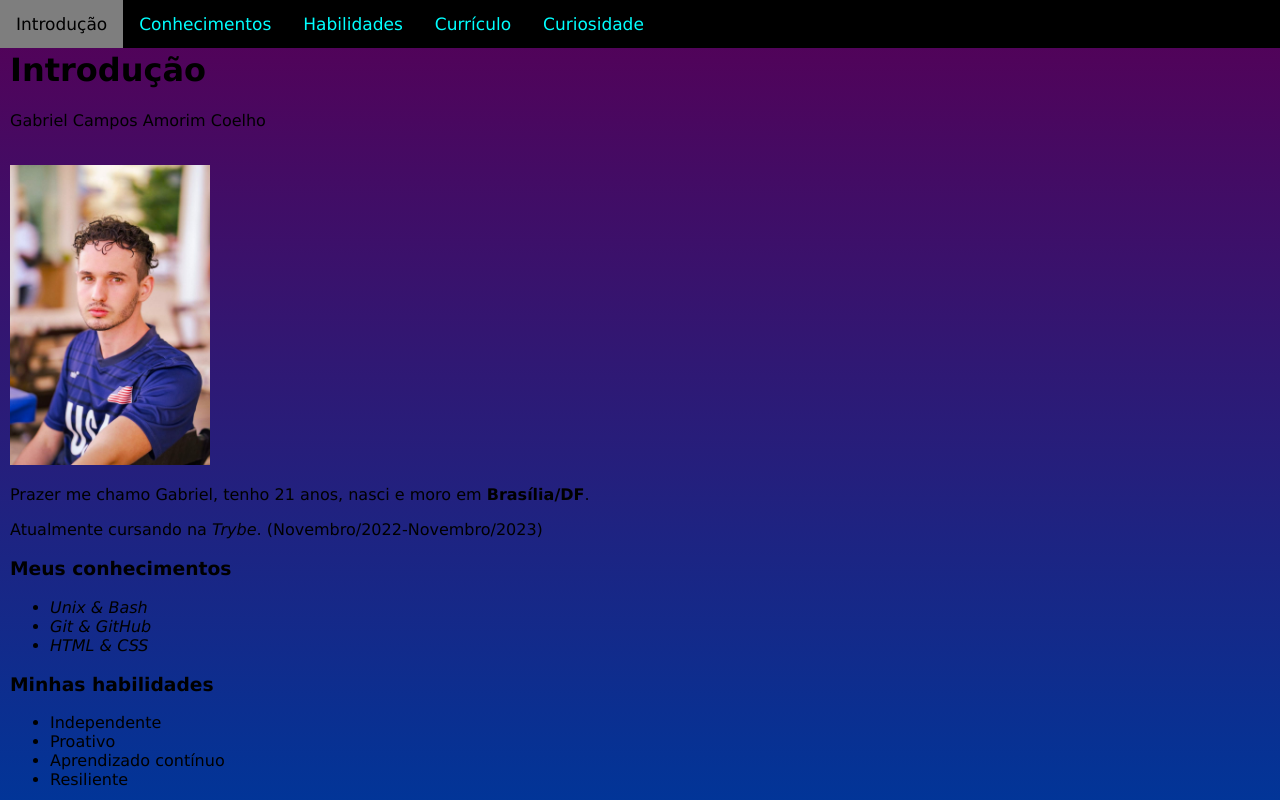
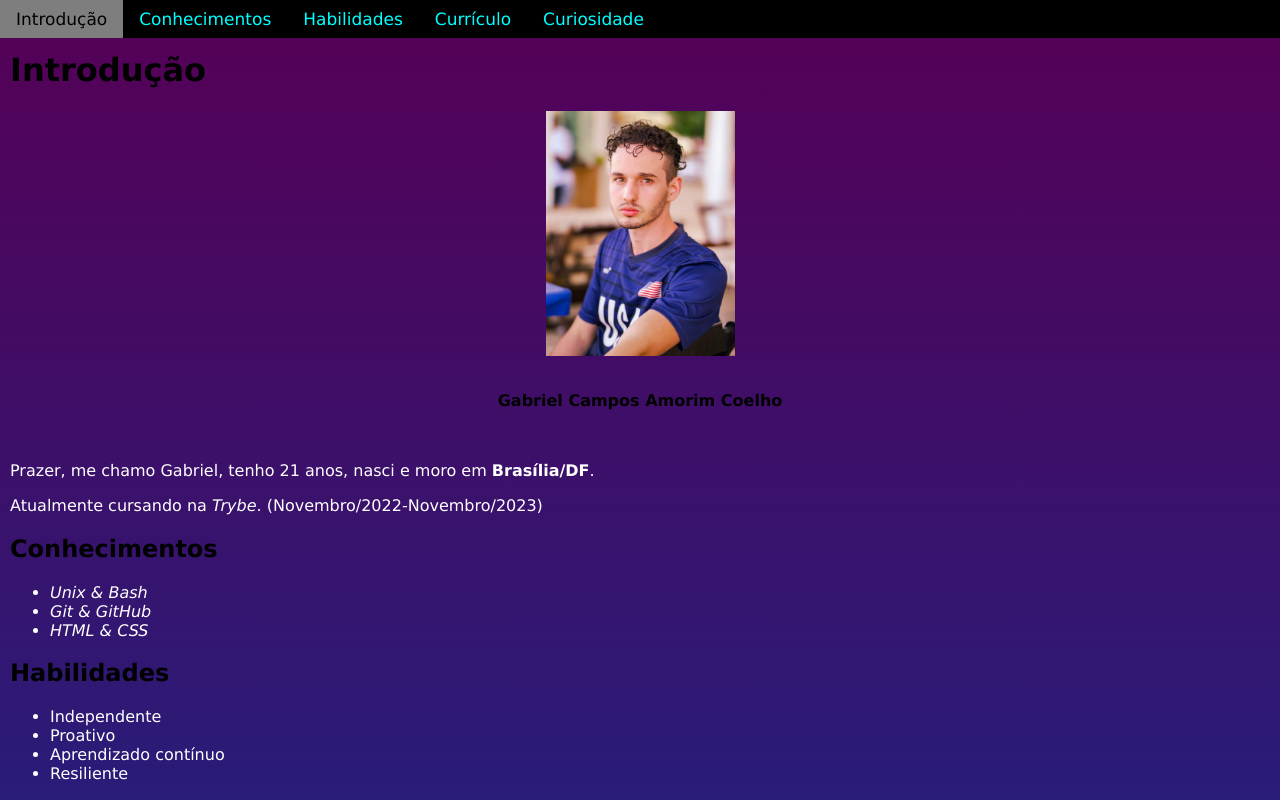
Before and after one commit to gabrielcampostrybe/gabrielcampostrybe.github.io, a plain HTML site: page index.html in a window 1280 px wide. Shown: the top 800 px of the page. Drawn offline with Linux system fonts and the light colour scheme.

Commit message:
touching up appearance

```diff
--- a/index.html
+++ b/index.html
@@ -22,16 +22,17 @@
 
     <h1 id="intro">Introdução</h1>
 
-    <p>Gabriel Campos Amorim Coelho</p>
+    <a href="images/f8187078-061d-44f2-95dc-1435949622c0.jpeg">
+    <img id="img1" src="images/f8187078-061d-44f2-95dc-1435949622c0.jpeg" width="200px" alt="Foto de perfil do Gabriel">
+    </a>
     <br>
-    <a href="images/WhatsApp Image 2022-11-21 at 3.01.07 PM.jpeg">
-    <img id="img1" src="images/WhatsApp Image 2022-11-21 at 3.01.07 PM.jpeg" width="200px" alt="Foto de perfil do Gabriel">
-        </a>
+    <p id="name"><strong>Gabriel Campos Amorim Coelho</strong></p>
+    <br>
 
-    <p>Prazer me chamo Gabriel, tenho 21 anos, nasci e moro em <strong>Brasília/DF</strong>.</p>
+    <p>Prazer, me chamo Gabriel, tenho 21 anos, nasci e moro em <strong>Brasília/DF</strong>. </p>
     <p>Atualmente cursando na <em>Trybe</em>. (Novembro/2022-Novembro/2023)</p>
 
-    <h3 id="knowledge">Meus conhecimentos</h3>
+    <h2 id="knowledge">Conhecimentos</h2>
 
     <ul>
         <li><em>Unix & Bash</em> </li>
@@ -39,7 +40,7 @@
         <li><em>HTML & CSS</em></li>
     </ul>
 
-    <h3 id="skills">Minhas habilidades</h3>
+    <h2 id="skills">Habilidades</h2>
 
 
     <ul>
--- a/style.css
+++ b/style.css
@@ -3,7 +3,20 @@ body {
     font-family: Verdana, Geneva, Tahoma, sans-serif;
     background-image: linear-gradient(to bottom, rgb(86, 0, 86), rgb(0, 54, 153));
 }
-
+#img1 {
+    width: 15%;
+    display: block;
+    margin-left: auto;
+    margin-right: auto;
+}
+#name{
+    text-align: center;
+    font: larger;
+    color: black;
+}
+h1, h2, h3 {
+    color: black;
+}
 .navbar {
     overflow: auto;
     background-color: black;
@@ -11,24 +24,22 @@ body {
     top: 0;
     width: 100%;
 }
-
 .navbar a {
     float: left;
     display: block;
     color: aqua;
     text-align: center;
-    padding: 14px 16px;
+    padding: 9px 16px;
     text-decoration: none;
     font-size: 17px;
 }
-
-
 .navbar a:hover {
     background: rgb(126, 126, 126);
     color: black;
 }
-
 .main {
     padding: 10px;
     margin-top: 20px;
+    height: 1500px;
+    color: white;
 }
```
Also changed, not shown: images/f8187078-061d-44f2-95dc-1435949622c0.jpeg (added).
